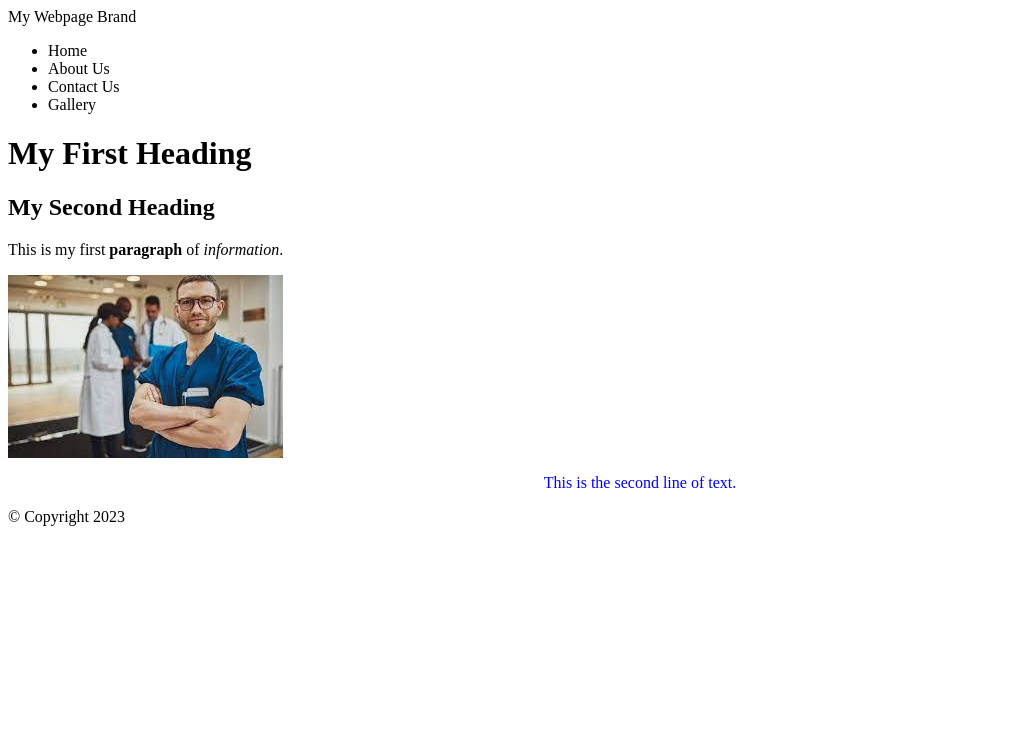
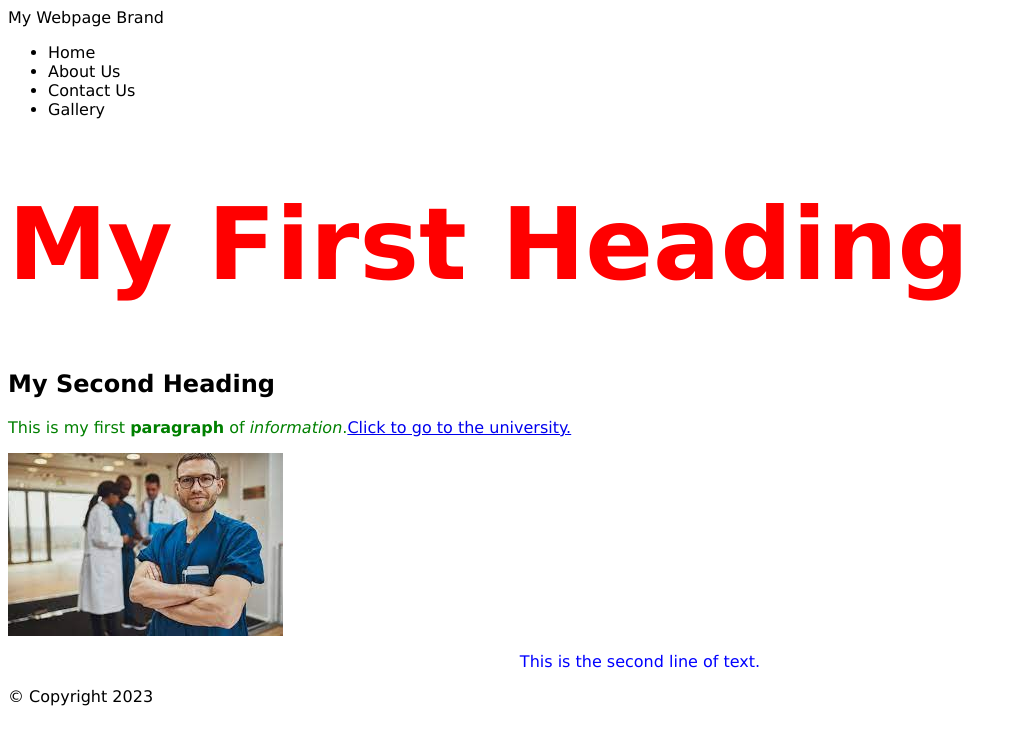
Before and after one commit to tianhaoz126/-week1-day1, a plain HTML site: page index.html in a window 1280 px wide. Shown: the whole page, without its empty margins (0-1016 px from the left). Drawn offline with Linux system fonts and the light colour scheme.

Commit message:
Changes from Week 1 Day 1
Changes

```diff
--- a/index.html
+++ b/index.html
@@ -1,6 +1,7 @@
 <html>
 <head>
     <title>My Branding Page</title>
+    <link rel="stylesheet" type="text/css" href="style.css">
 </head>
 <body>
 <!-- Container is to wrap everything -->
@@ -20,7 +21,7 @@
     <main>
 <h1>My First Heading</h1>
 <h2>My Second Heading</h2>
-<p>This is my first <b>paragraph</b> of <em>information</em>.</p>
+<p>This is my first <b>paragraph</b> of <em>information</em>.<a href="https://www.westcliff.edu">Click to go to the university.</a></p>
 <img src="picture_1.jpeg" >
 <p style="text-align:center;color:blue;">This is the second line of text.</p>
     </main>
--- a/style.css
+++ b/style.css
@@ -0,0 +1,8 @@
+body{
+    font-family: Verdana, Geneva, Tahoma, sans-serif;
+}h1{
+    color:red;
+    font-size: 100px;
+}p{
+    color:green;
+}
```
